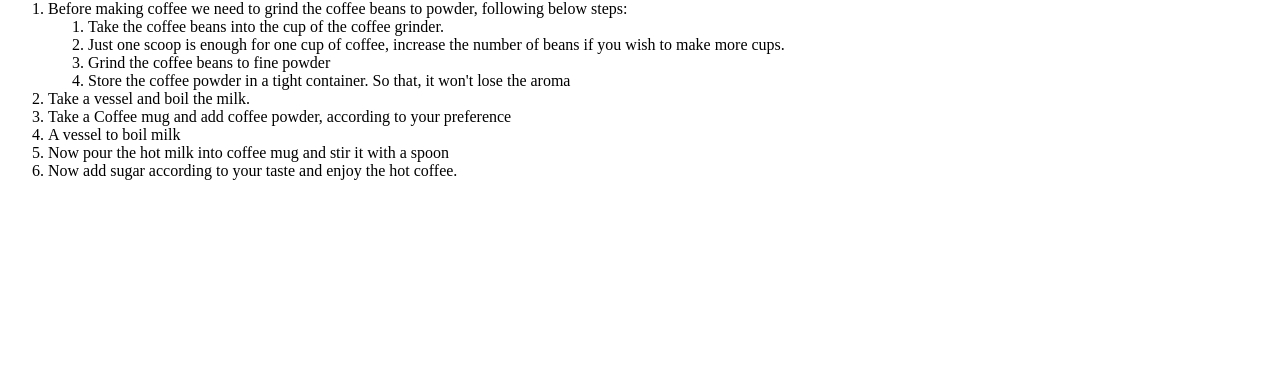
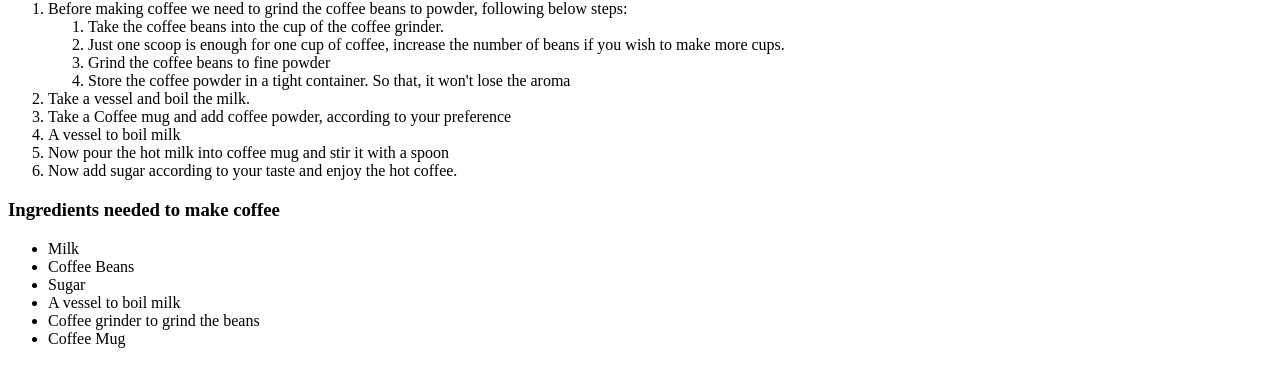
Before and after one commit to 44-563-Web-Apps-S21/webapps-s21-assignment-3-jarugulavenkat7, a plain HTML site: page index.html in a window 1280 px wide. Shown: the part 272-658 px from the top of the page. Drawn offline with Linux system fonts and the light colour scheme.

Commit message:
Added unordered list changes

```diff
--- a/index.html
+++ b/index.html
@@ -30,6 +30,15 @@
             <li> Now pour the hot milk into coffee mug and stir it with a spoon </li>
             <li> Now add sugar according to your taste and enjoy the hot coffee. </li>
         </ol>
+        <h3> Ingredients needed to make coffee</h3>
+        <ul>
+            <li> Milk </li>
+            <li> Coffee Beans </li>
+            <li> Sugar </li>
+            <li> A vessel to boil milk </li>
+            <li> Coffee grinder to grind the beans </li>
+            <li> Coffee Mug </li>
+        </ul>
 
     </body>
 </html>
```
